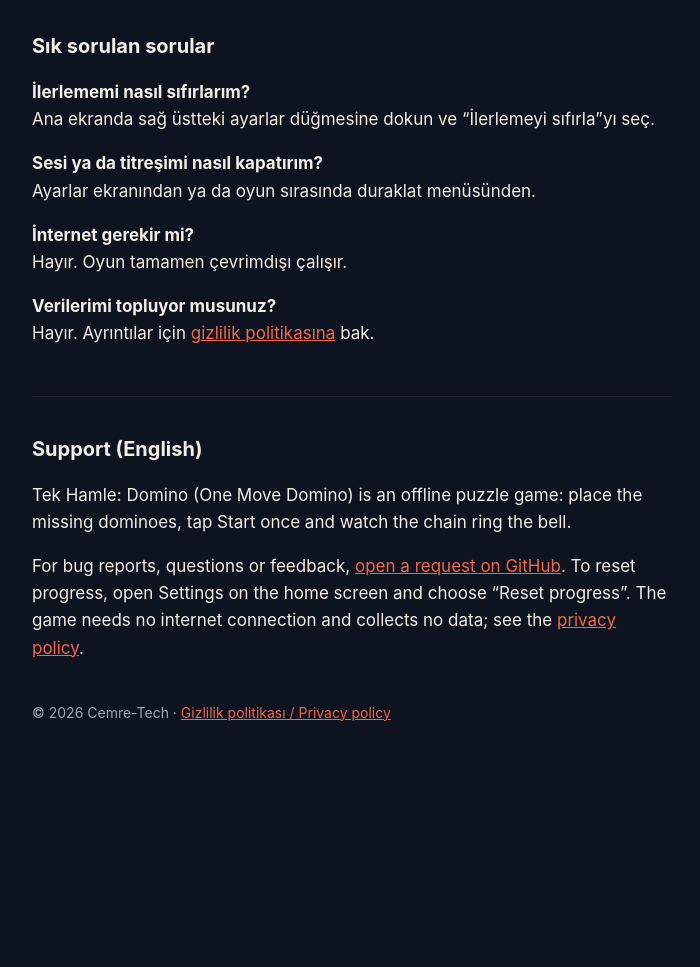
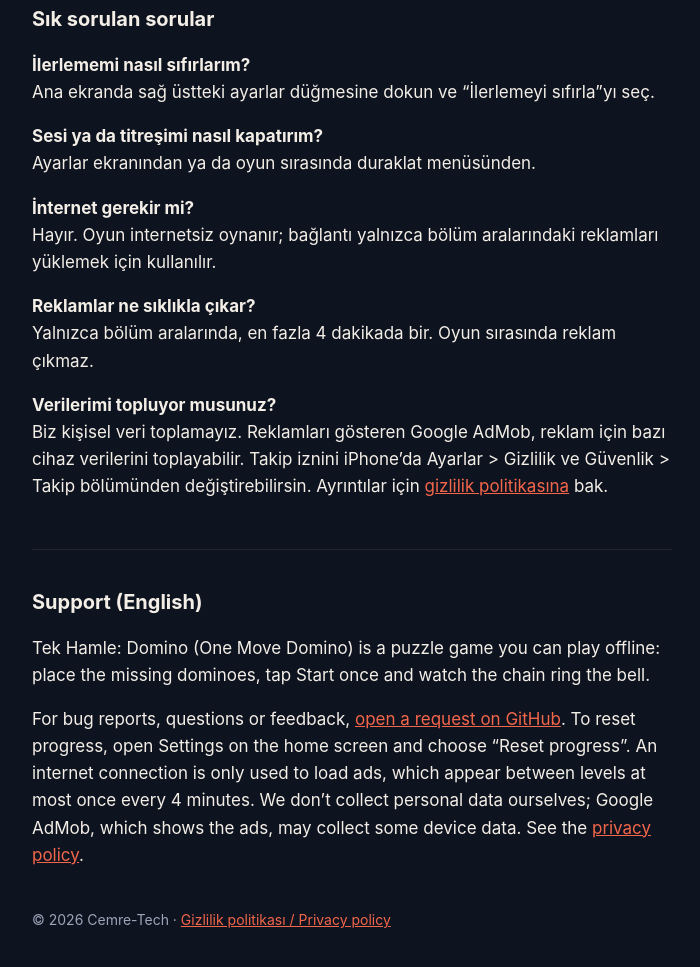
Before and after one commit to Cemre-Tech/tekhamle-domino-support, a plain HTML site: page index.html in a window 1280 px wide. Shown: the part 721-1688 px from the top of the page, without its empty margins (288-988 px from the left). Before the commit the page ends 1517 px from the top, so only its background shows below. Drawn offline with Linux system fonts and the light colour scheme.

Commit message:
Destek sayfası: reklam ve veri bilgilerini güncelle

```diff
--- a/index.html
+++ b/index.html
@@ -18,7 +18,7 @@
     </div>
   </header>
 
-  <p>Eksik domino taşlarını tahtaya yerleştir, Başlat'a bir kez dokun ve zincirin sonuna kadar devrilip zili çalmasını izle. 100 bölüm, internet gerekmez, reklam yok.</p>
+  <p>Eksik domino taşlarını tahtaya yerleştir, Başlat'a bir kez dokun ve zincirin sonuna kadar devrilip zili çalmasını izle. 100 bölüm, internetsiz oynanır.</p>
 
   <section class="card">
     <h2>Bir sorun mu var?</h2>
@@ -37,14 +37,15 @@
   <h2>Sık sorulan sorular</h2>
   <p><strong>İlerlememi nasıl sıfırlarım?</strong><br>Ana ekranda sağ üstteki ayarlar düğmesine dokun ve “İlerlemeyi sıfırla”yı seç.</p>
   <p><strong>Sesi ya da titreşimi nasıl kapatırım?</strong><br>Ayarlar ekranından ya da oyun sırasında duraklat menüsünden.</p>
-  <p><strong>İnternet gerekir mi?</strong><br>Hayır. Oyun tamamen çevrimdışı çalışır.</p>
-  <p><strong>Verilerimi topluyor musunuz?</strong><br>Hayır. Ayrıntılar için <a href="privacy.html">gizlilik politikasına</a> bak.</p>
+  <p><strong>İnternet gerekir mi?</strong><br>Hayır. Oyun internetsiz oynanır; bağlantı yalnızca bölüm aralarındaki reklamları yüklemek için kullanılır.</p>
+  <p><strong>Reklamlar ne sıklıkla çıkar?</strong><br>Yalnızca bölüm aralarında, en fazla 4 dakikada bir. Oyun sırasında reklam çıkmaz.</p>
+  <p><strong>Verilerimi topluyor musunuz?</strong><br>Biz kişisel veri toplamayız. Reklamları gösteren Google AdMob, reklam için bazı cihaz verilerini toplayabilir. Takip iznini iPhone’da Ayarlar &gt; Gizlilik ve Güvenlik &gt; Takip bölümünden değiştirebilirsin. Ayrıntılar için <a href="privacy.html">gizlilik politikasına</a> bak.</p>
 
   <hr>
   <div lang="en">
     <h2>Support (English)</h2>
-    <p>Tek Hamle: Domino (One Move Domino) is an offline puzzle game: place the missing dominoes, tap Start once and watch the chain ring the bell.</p>
-    <p>For bug reports, questions or feedback, <a href="https://github.com/Cemre-Tech/tekhamle-domino-support/issues/new">open a request on GitHub</a>. To reset progress, open Settings on the home screen and choose “Reset progress”. The game needs no internet connection and collects no data; see the <a href="privacy.html">privacy policy</a>.</p>
+    <p>Tek Hamle: Domino (One Move Domino) is a puzzle game you can play offline: place the missing dominoes, tap Start once and watch the chain ring the bell.</p>
+    <p>For bug reports, questions or feedback, <a href="https://github.com/Cemre-Tech/tekhamle-domino-support/issues/new">open a request on GitHub</a>. To reset progress, open Settings on the home screen and choose “Reset progress”. An internet connection is only used to load ads, which appear between levels at most once every 4 minutes. We don’t collect personal data ourselves; Google AdMob, which shows the ads, may collect some device data. See the <a href="privacy.html">privacy policy</a>.</p>
   </div>
 
   <footer>© 2026 Cemre-Tech · <a href="privacy.html">Gizlilik politikası / Privacy policy</a></footer>
```
